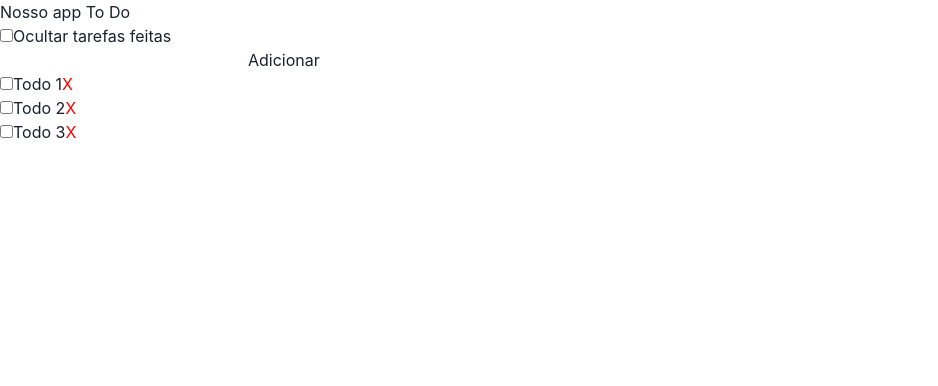
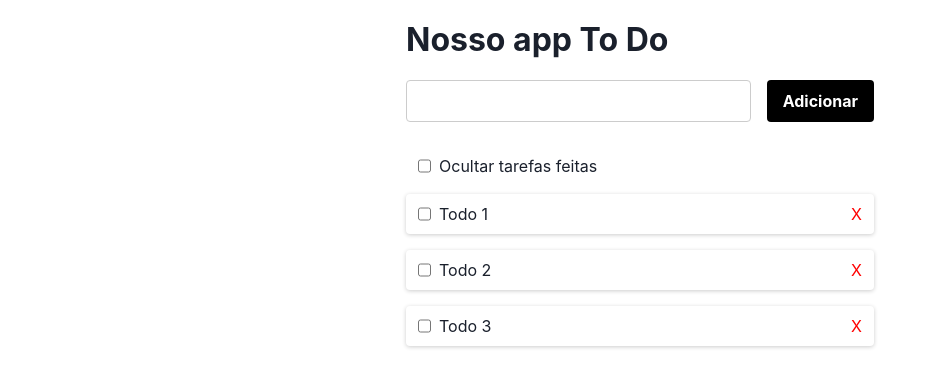
Before and after one commit to lorenecarniel/todo-react, a React (Vite) app: page / in a window 1280 px wide. Shown: the top 386 px of the page, without its empty margins (0-938 px from the left). Built offline with nearby package versions, Linux system fonts and the light colour scheme; data requests are answered from the project's data file.

Commit message:
Adding css

```diff
--- a/src/App.jsx
+++ b/src/App.jsx
@@ -31,13 +31,14 @@ function App() {
   // TODO: async function onToggleTodoCompleted(id) {}
 
   return (
-    <div>
+    <div className="container">
       <h1>Nosso app To Do</h1>
 
-      <FilterTodos />
       <TodoForm onCreateTodo={onCreateTodo} />
 
-      <ul>
+      <FilterTodos />
+
+      <ul className="todo-list">
         {todos.map(todo => (
           <Todo key={todo.id} todo={todo} onDeleteTodo={onDeleteTodo} />
         ))}
--- a/src/components/filter-todos.jsx
+++ b/src/components/filter-todos.jsx
@@ -1,6 +1,6 @@
 function FilterTodos() {
   return (
-    <div>
+    <div className="todo-filter">
       <input id="filter-todo" type="checkbox" onChange={() => {}} />
       <label htmlFor="filter-todo">Ocultar tarefas feitas</label>
     </div>
--- a/src/components/todo-form.jsx
+++ b/src/components/todo-form.jsx
@@ -5,6 +5,7 @@ function TodoForm({ onCreateTodo }) {
 
   return (
     <form
+      className="todo-form"
       onSubmit={async e => {
         e.preventDefault();
         if (newTodo.trim() === '') return;
--- a/src/main.jsx
+++ b/src/main.jsx
@@ -2,6 +2,7 @@ import React from 'react';
 import ReactDOM from 'react-dom/client';
 import { ChakraProvider } from '@chakra-ui/react';
 
+import './styles/index.css';
 import App from './App';
 
 ReactDOM.createRoot(document.getElementById('root')).render(
--- /dev/null
+++ b/src/styles/index.css
@@ -0,0 +1,68 @@
+.container {
+  padding: 1rem;
+  max-width: 500px;
+  margin: 0 auto;
+}
+
+.container h1 {
+  font-size: 2rem;
+  font-weight: 700;
+  margin-bottom: 1rem;
+}
+
+.todo-form {
+  display: flex;
+  gap: 1rem;
+}
+
+.todo-form input {
+  flex: 1;
+
+  padding: 0.5rem;
+  border: 1px solid #ccc;
+  border-radius: 0.25rem;
+}
+
+.todo-form button {
+  padding: 0.5rem 1rem;
+  border-radius: 0.25rem;
+  background: #000;
+  color: #fff;
+  font-weight: bold;
+}
+
+.todo-filter {
+  display: flex;
+  gap: 0.5rem;
+
+  margin-top: 2rem;
+  margin-bottom: 1rem;
+
+  margin-left: 0.75rem;
+}
+
+.todo-list {
+  display: flex;
+  flex-direction: column;
+  gap: 1rem;
+
+  list-style: none;
+}
+
+.todo-list li {
+  padding: 8px 12px;
+  border-radius: 4px;
+  box-shadow: 0 1px 4px 0 rgba(0, 0, 0, 0.2);
+
+  display: flex;
+  gap: 0.5rem;
+}
+
+.todo-list li label {
+  flex: 1;
+}
+
+.todo-list li input[type='checkbox']::checked + label {
+  color: #ccc;
+  text-decoration: line-through;
+}
```
